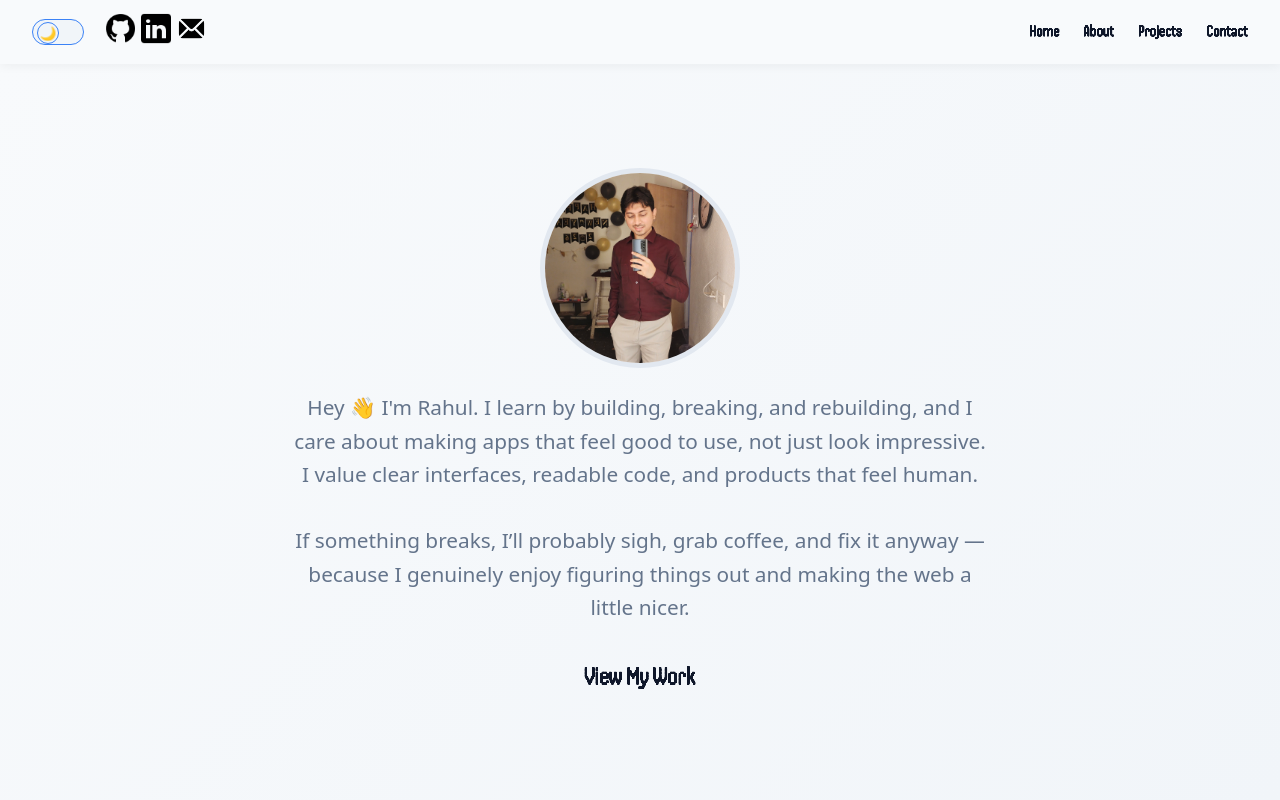
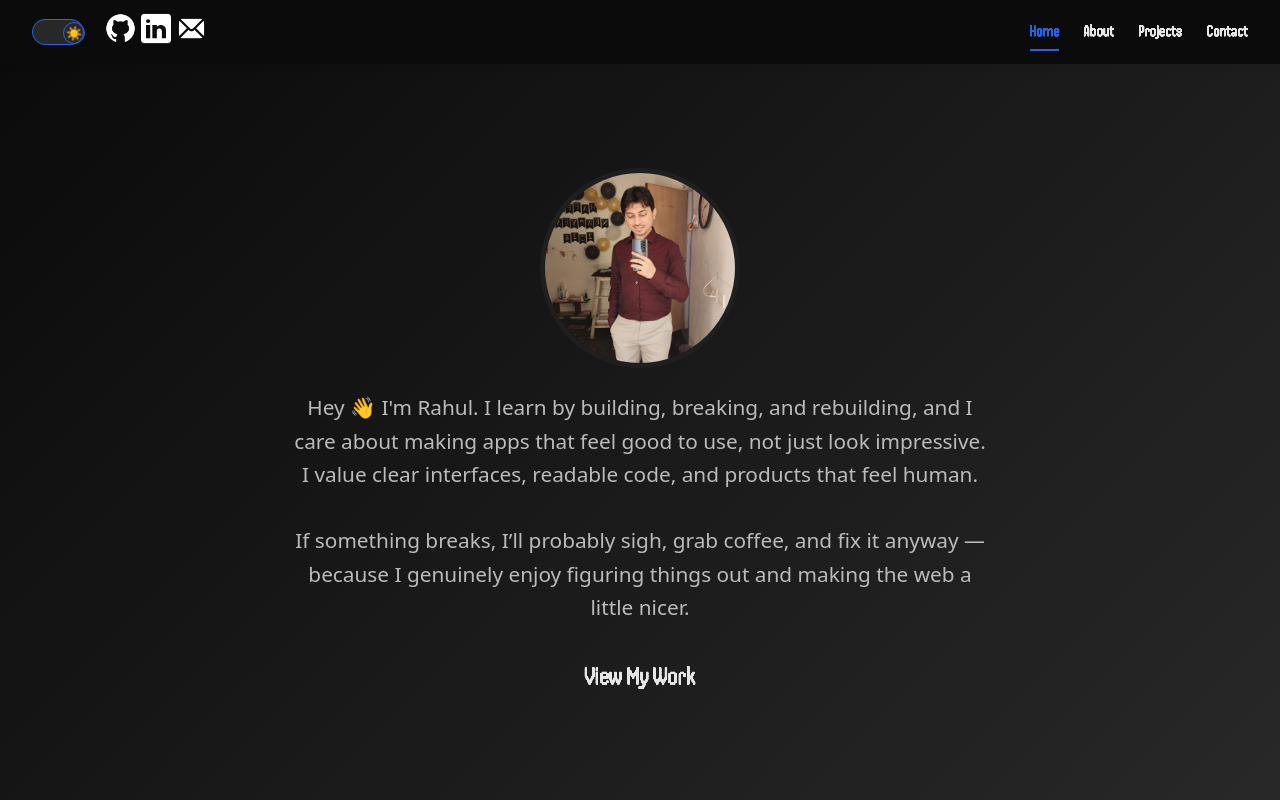
Before and after one commit to rahulsarkar2160/my-portfolio, a React (Vite) app: page / in a window 1280 px wide. Shown: the top 800 px of the page. Built offline with nearby package versions, Linux system fonts and the light colour scheme; the HTML template or start-up script is replaced by a standard one.

Commit message:
appearance fixes

```diff
--- a/src/App.css
+++ b/src/App.css
@@ -23,22 +23,23 @@
 ========================= */
 
 :root {
-  --bg-main: #f8fafc;
-  --bg-secondary: #f1f5f9;
-  --bg-dark: #e2e8f0;
-  --bg-footer: #e5e7eb;
+  --bg-main: #ffffff;
+  --bg-secondary: #e3e4e4;
+  --bg-dark: #ced1d4;
+  --bg-footer: #e6ebf2;
 
   --text-main: #0f172a;
-  --text-muted: #64748b;
+  --text-muted: #475569;
   --text-light: #020617;
   --text-footer: #334155;
 
-  --accent: #3b82f6;
-  --accent-hover: #2563eb;
+  --accent: #2563eb;
+  --accent-hover: #1d4ed8;
 
   --transition-fast: 0.25s ease;
   --transition-medium: 0.5s ease;
 }
+
 
 body.dark {
   --bg-main: #0b0b0b;
@@ -277,10 +278,12 @@ body.dark .theme-toggle::before {
 .project-title,
 .project-footer {
   display: inline-block;
+  padding: 20px;
   transition: color var(--transition-fast), transform var(--transition-fast);
 }
 
-.project-title:hover {
+.project-title:hover,
+.project-footer:hover {
   color: var(--accent);
   transform: scale(1.05);
 }
@@ -293,6 +296,7 @@ body.dark .theme-toggle::before {
   background: var(--bg-dark);
   color: var(--text-light);
   text-align: center;
+  min-height: 83vh;
 }
 
 .contact-icons {
--- a/src/components/Navbar.jsx
+++ b/src/components/Navbar.jsx
@@ -14,6 +14,11 @@ export default function Navbar() {
     );
     const [menuOpen, setMenuOpen] = useState(false);
 
+    useEffect(() => {
+        document.body.classList.add("dark");
+        setDarkMode(true);
+        window.dispatchEvent(new Event("theme-change"));
+    }, []);
 
     useEffect(() => {
         if (darkMode) {
@@ -21,7 +26,10 @@ export default function Navbar() {
         } else {
             document.body.classList.remove("dark");
         }
+
+        window.dispatchEvent(new Event("theme-change"));
     }, [darkMode]);
+
 
 
     return (
@@ -62,25 +70,62 @@ export default function Navbar() {
             <div className={`nav-right ${menuOpen ? "open" : ""}`}>
                 <ul>
                     <li>
-                        <Link smooth={true} duration={500} ease="easeInOutCubic" spy={true} activeClass="active" to="home" onClick={() => setMenuOpen(false)}>
+                        <Link
+                            to="home"
+                            smooth={true}
+                            duration={500}
+                            offset={-64}
+                            spy={true}
+                            activeClass="active"
+                            onClick={() => setMenuOpen(false)}
+                        >
                             Home
                         </Link>
                     </li>
+
                     <li>
-                        <Link smooth={true} duration={500} ease="easeInOutCubic" spy={true} activeClass="active" to="about" onClick={() => setMenuOpen(false)}>
+                        <Link
+                            to="about"
+                            smooth={true}
+                            duration={500}
+                            offset={-64}
+                            spy={true}
+                            activeClass="active"
+                            onClick={() => setMenuOpen(false)}
+                        >
                             About
                         </Link>
                     </li>
+
                     <li>
-                        <Link smooth={true} duration={500} ease="easeInOutCubic" spy={true} activeClass="active" to="projects" onClick={() => setMenuOpen(false)}>
+                        <Link
+                            to="projects"
+                            smooth={true}
+                            duration={500}
+                            offset={-64}
+                            spy={true}
+                            activeClass="active"
+                            onClick={() => setMenuOpen(false)}
+                        >
                             Projects
                         </Link>
                     </li>
+
                     <li>
-                        <Link smooth={true} duration={500} ease="easeInOutCubic" spy={true} isDynamic={true} activeClass="active" to="contact" onClick={() => setMenuOpen(false)}>
+                        <Link
+                            to="contact"
+                            smooth={true}
+                            duration={500}
+                            offset={-64}      // 👈 THIS IS THE KEY
+                            spy={true}
+                            isDynamic={true}
+                            activeClass="active"
+                            onClick={() => setMenuOpen(false)}
+                        >
                             Contact
                         </Link>
                     </li>
+
                 </ul>
 
 
--- a/src/data/projectsData.js
+++ b/src/data/projectsData.js
@@ -1,5 +1,7 @@
-import spendSmartImg from '../assets/images/projects/spendsmart.png'
-import memoryMap from '../assets/images/projects/memorymap.png'
+import spendSmartImg from '../assets/images/projects/spendsmart.png';
+import memoryMap from '../assets/images/projects/memorymap.png';
+import weatherApp from '../assets/images/projects/weatherapp.png';
+import chatBot from '../assets/images/projects/chatbot.png'
 
 
 export const projects = [
@@ -49,7 +51,8 @@ export const projects = [
         ]
         ,
         github: "https://github.com/rahulsarkar2160/weather-app",
-        link: "https://weather-app-svii.onrender.com"
+        link: "https://weather-app-svii.onrender.com",
+        photo: weatherApp
     },
 
     {
@@ -65,7 +68,8 @@ export const projects = [
         ]
         ,
         github: "https://github.com/rahulsarkar2160/chatbot-webapp",
-        link: "https://chatbot-webapp-9mey.onrender.com/"
+        link: "https://chatbot-webapp-9mey.onrender.com/",
+        photo: chatBot
     },
 
 
```
Also changed, not shown: src/assets/images/projects/chatbot.png (added), src/assets/images/projects/weatherapp.png (added).
